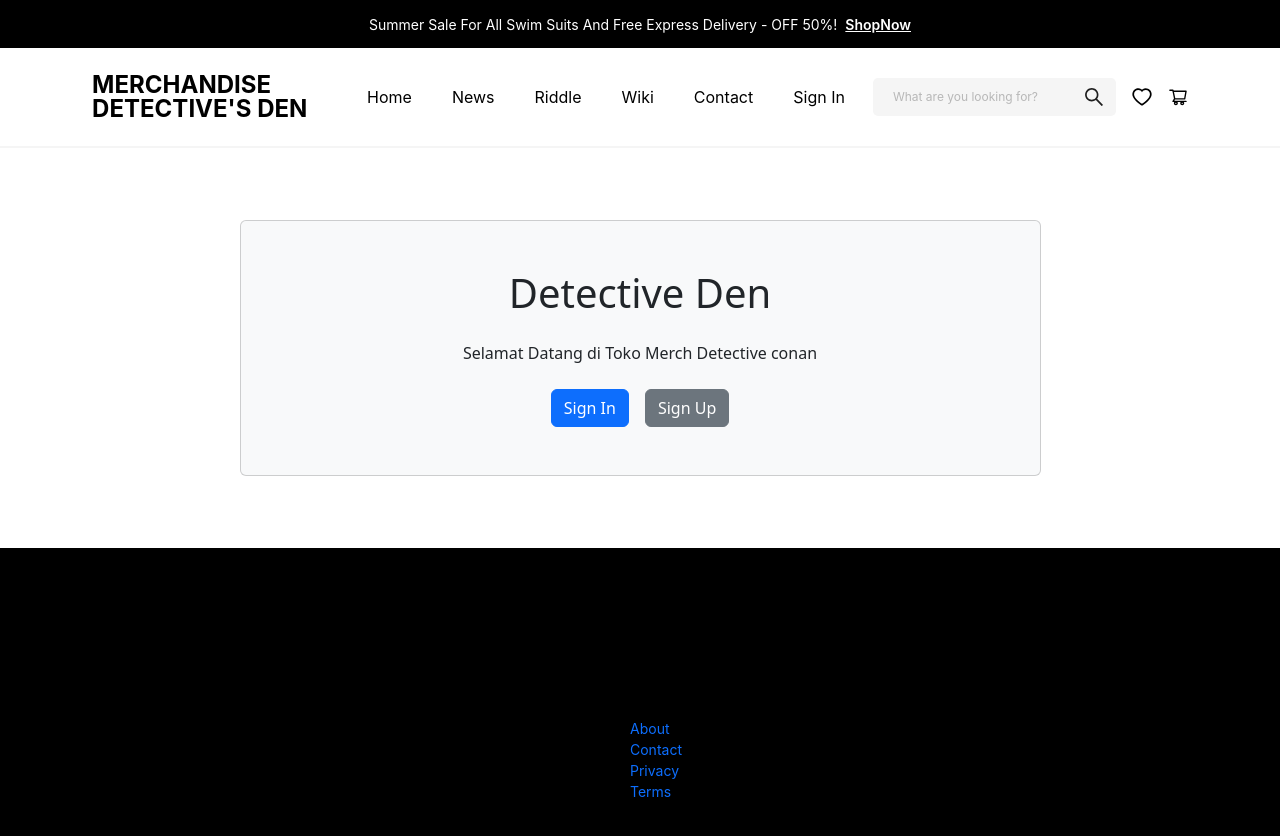
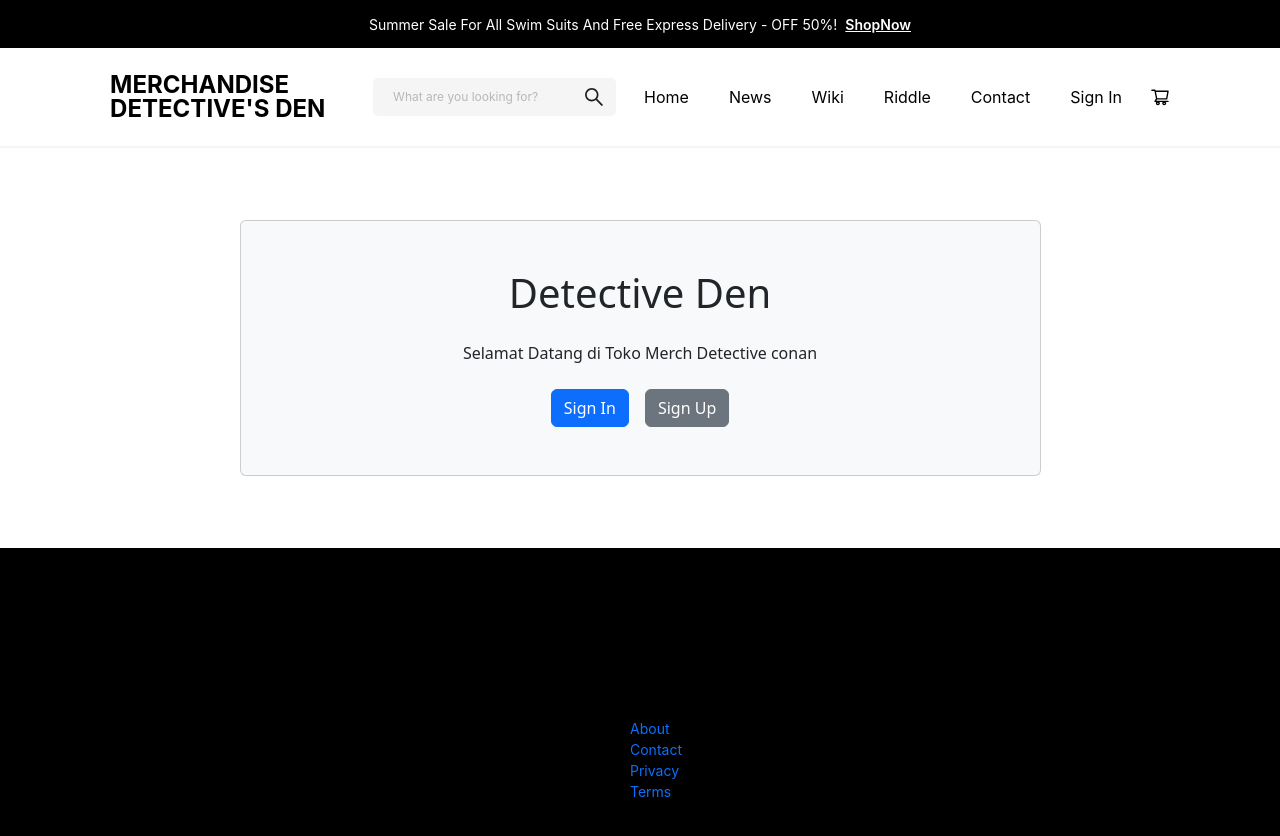
Before and after one commit to ILooL21/Detective-Den-Conan-Merch-Shop, a React (Vite) app in the folder client/: page / in a window 1280 px wide. Shown: the top 836 px of the page. Built offline with nearby package versions, Linux system fonts and the light colour scheme.

Commit message:
revisi header

```diff
--- a/client/src/components/Header.jsx
+++ b/client/src/components/Header.jsx
@@ -3,12 +3,7 @@
 import { useLogoutMutation } from "../slices/usersApiSlice";
 import { logout } from "../slices/authSlice";
 import { Layout, Input, Dropdown, Space } from "antd";
-import {
-  SearchOutlined,
-  HeartOutlined,
-  ShoppingCartOutlined,
-  DownOutlined,
-} from "@ant-design/icons";
+import { SearchOutlined, ShoppingCartOutlined, DownOutlined, UserOutlined } from "@ant-design/icons";
 import "../styles/Header.css";
 
 const HeaderComponent = () => {
@@ -37,7 +32,9 @@
     {
       key: "1",
       label: (
-        <a href="/profile" className="dropdown-content">
+        <a
+          href="/profile"
+          className="dropdown-content">
           Profile
         </a>
       ),
@@ -45,7 +42,9 @@
     {
       key: "2",
       label: (
-        <a href="/dashboard" className="dropdown-content">
+        <a
+          href="/dashboard"
+          className="dropdown-content">
           Dashboard
         </a>
       ),
@@ -66,12 +65,11 @@
           height: "48px",
           backgroundColor: "#000",
           gap: "8px",
-        }}
-      >
-        <a className="promo">
-          Summer Sale For All Swim Suits And Free Express Delivery - OFF 50%!
-        </a>
-        <a className="detail-promo" href="/">
+        }}>
+        <a className="promo">Summer Sale For All Swim Suits And Free Express Delivery - OFF 50%!</a>
+        <a
+          className="detail-promo"
+          href="/">
           ShopNow
         </a>
       </Header>
@@ -85,47 +83,12 @@
           height: "100px",
           padding: "0 48px",
           gap: "16px",
-        }}
-      >
-        <a className="logo" href="/">
+        }}>
+        <a
+          className="logo"
+          href="/">
           MERCHANDISE DETECTIVE&apos;S DEN
         </a>
-        <div className="menu">
-          <Link to="/">Home</Link>
-          <Link to="/news">News</Link>
-          <Link to="/riddle">Riddle</Link>
-          <Link to="/wiki">Wiki</Link>
-          <Link to="/contact">Contact</Link>
-        </div>
-        {userInfo ? (
-          <Dropdown
-            menu={{
-              items:
-                userInfo?.role === "user"
-                  ? items.filter((item) => item.key != "2")
-                  : items,
-            }}
-            className="menu-user"
-            overlayStyle={{
-              width: "150px",
-            }}
-          >
-            <div className="menu-login">
-              <a onClick={(e) => e.preventDefault()}>
-                <Space>
-                  {userInfo.name}
-                  <DownOutlined style={{ fontSize: "12px" }} />
-                </Space>
-              </a>
-            </div>
-          </Dropdown>
-        ) : (
-          <>
-            <div className="menu-register">
-              <Link to="/login">Sign In</Link>
-            </div>
-          </>
-        )}
         <Input
           placeholder="What are you looking for?"
           suffix={<SearchOutlined style={{ fontSize: "20px" }} />}
@@ -142,6 +105,39 @@
           }}
           onPressEnter={onSearch}
         />
+        <div className="menu">
+          <Link to="/">Home</Link>
+          <Link to="/news">News</Link>
+          <Link to="/wiki">Wiki</Link>
+          <Link to="/riddle">Riddle</Link>
+          <Link to="/contact">Contact</Link>
+        </div>
+        {userInfo ? (
+          <Dropdown
+            menu={{
+              items: userInfo?.role === "user" ? items.filter((item) => item.key != "2") : items,
+            }}
+            className="menu-user"
+            overlayStyle={{
+              width: "150px",
+            }}>
+            <div className="menu-login">
+              <a onClick={(e) => e.preventDefault()}>
+                <Space>
+                  <UserOutlined />
+                  {userInfo.name}
+                  <DownOutlined style={{ fontSize: "12px" }} />
+                </Space>
+              </a>
+            </div>
+          </Dropdown>
+        ) : (
+          <>
+            <div className="menu-register">
+              <Link to="/login">Sign In</Link>
+            </div>
+          </>
+        )}
         <Link
           style={{
             display: "flex",
@@ -149,17 +145,7 @@
             justifyContent: "center",
             color: "#000",
           }}
-        >
-          <HeartOutlined className="icons" />
-        </Link>
-        <Link
-          style={{
-            display: "flex",
-            alignItems: "center",
-            justifyContent: "center",
-            color: "#000",
-          }}
-        >
+          to={userInfo ? `/cart?userid=${userInfo._id}` : "/login"}>
           <ShoppingCartOutlined className="icons" />
         </Link>
       </Header>
```
Also changed, not shown: 1 other file (tests, documents, lock files or other folders).
